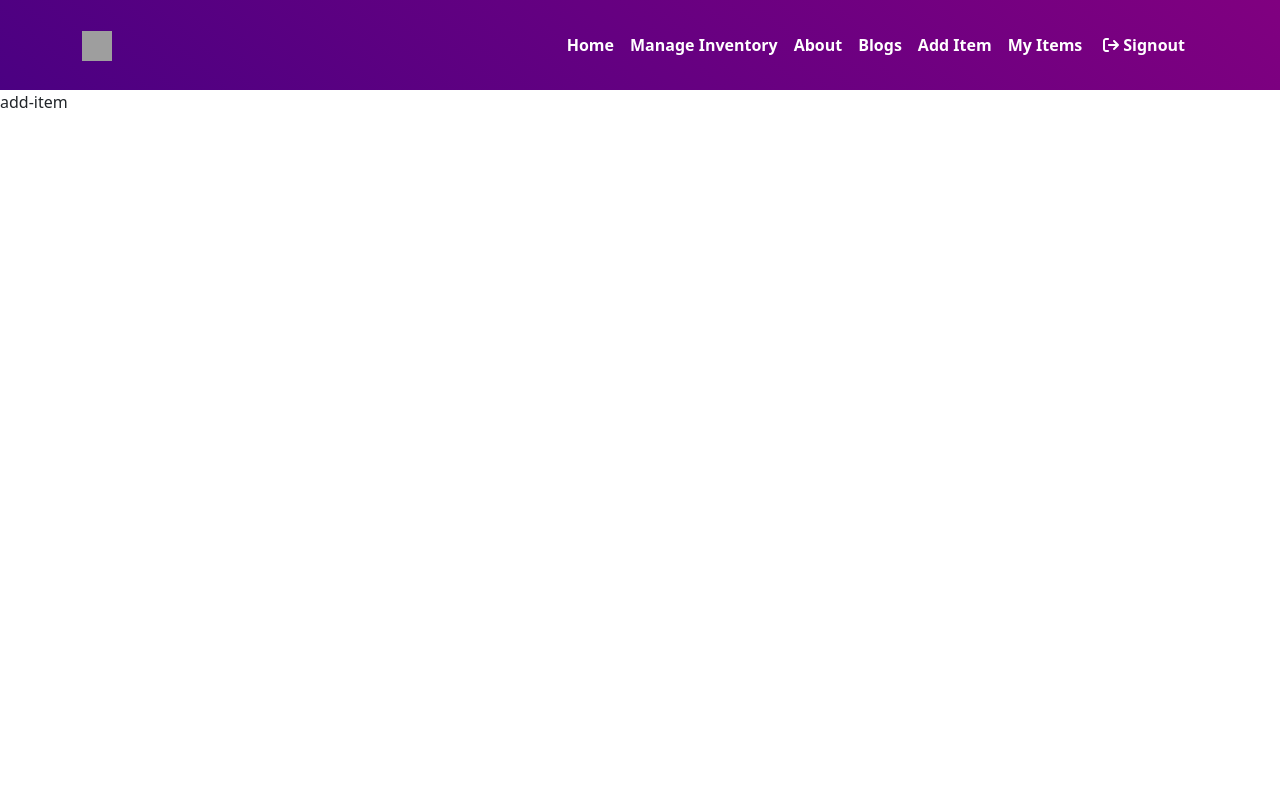
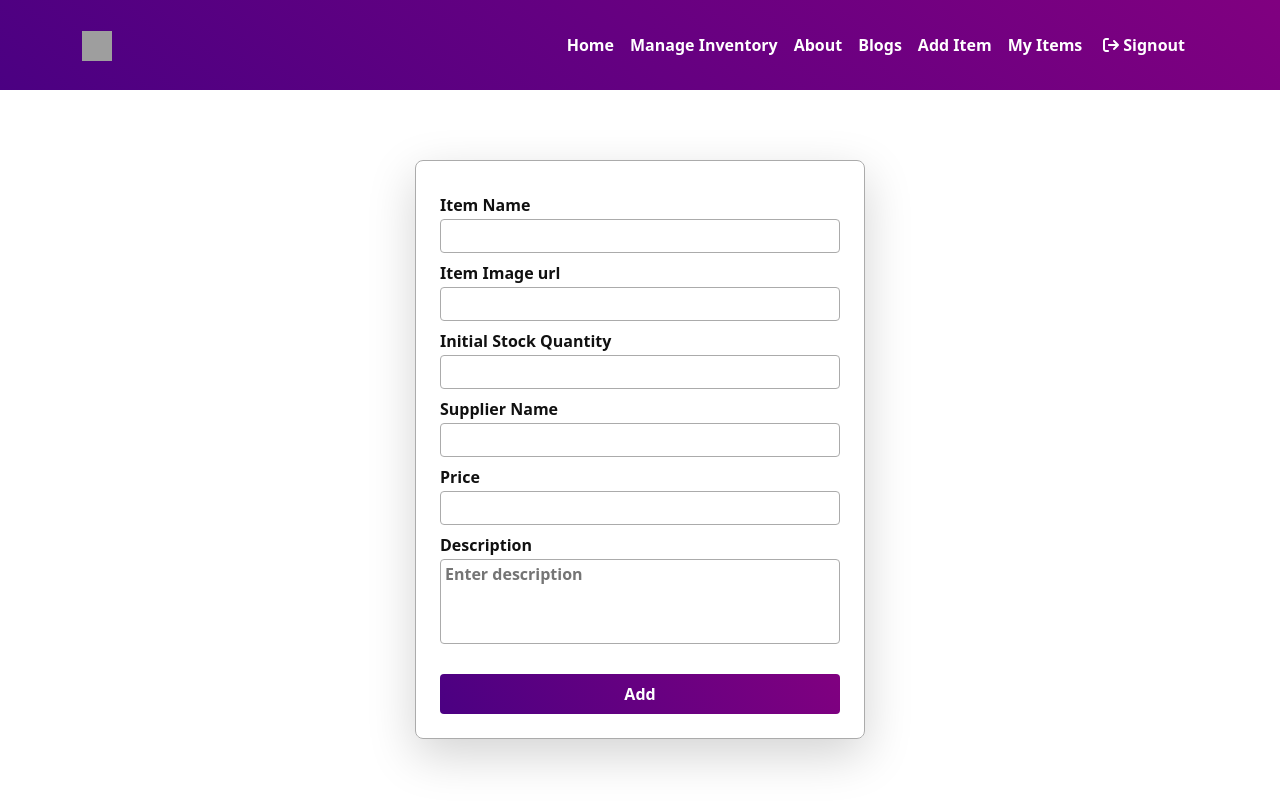
Before and after one commit to 1804011/assignment-11-client, a React (Create React App) app: page /add-item in a window 1280 px wide. Shown: the top 806 px of the page. Built offline with nearby package versions, Linux system fonts and the light colour scheme; no server answers; sample sign-in values are in the browser's storage; grey boxes are pictures that could not be loaded.

Commit message:
add item done

```diff
--- a/src/App.js
+++ b/src/App.js
@@ -5,6 +5,8 @@ import Home from "./Components/Home/Home";
 import Login from "./Components/Login/Login";
 import Signup from "./Components/Signup/Signup";
 import RequireAuth from "./Components/RequireAuth/RequireAuth";
+import ManageItem from "./Components/ManageItem/ManageItem";
+import AddItem from "./Components/AddItem/AddItem";
 
 function App() {
 	return (
@@ -18,11 +20,23 @@ function App() {
 				<Route path="register" element={<Signup />}></Route>
 				<Route
 					path="add-item"
-					element={<RequireAuth>add-item</RequireAuth>}
+					element={
+						<RequireAuth>
+							<AddItem></AddItem>
+						</RequireAuth>
+					}
 				></Route>
 				<Route
 					path="my-items"
 					element={<RequireAuth>my-items</RequireAuth>}
+				></Route>
+				<Route
+					path="inventory/:id"
+					element={
+						<RequireAuth>
+							<ManageItem></ManageItem>
+						</RequireAuth>
+					}
 				></Route>
 				<Route path="*" element={<h1>404 not found</h1>}></Route>
 			</Routes>
--- /dev/null
+++ b/src/Components/AddItem/AddItem.css
@@ -0,0 +1,45 @@
+.add-item-container {
+	height: calc(100vh - 80px);
+	display: flex;
+	justify-content: center;
+	align-items: center;
+}
+.add-item-container .add-item {
+	width: 450px;
+	border: 1px solid #ababab;
+	padding: 24px;
+	border-radius: 8px;
+	display: flex;
+	flex-direction: column;
+}
+.add-item-container .add-item .input {
+	margin-top: 8px;
+}
+.add-item-container .add-item .input label {
+	display: block;
+	margin-bottom: 2px;
+	color: #111111;
+	font-weight: 600;
+}
+.add-item-container .add-item .input input {
+	width: 100%;
+	border-radius: 4px;
+	border: 1px solid #ababab;
+	padding: 4px 6px;
+}
+.add-item-container .add-item input[type="submit"] {
+	background-image: linear-gradient(60deg, indigo, purple);
+	border: 0;
+	color: white;
+	font-weight: 600;
+}
+.add-item-container .add-item .input textarea {
+	padding-left: 4px;
+	height: 85px;
+	border-radius: 4px;
+	border: 1px solid #ababab;
+	resize: none;
+	color: #111111;
+	font-weight: 600;
+	width: 100%;
+}
--- /dev/null
+++ b/src/Components/AddItem/AddItem.js
@@ -0,0 +1,114 @@
+import React, { useRef } from "react";
+import "./AddItem.css";
+import { useAuthState } from "react-firebase-hooks/auth";
+import auth from "../../firebase.init";
+const AddItem = () => {
+	const nameRef = useRef("");
+	const priceRef = useRef("");
+	const imgRef = useRef("");
+	const supplierRef = useRef("");
+	const quantityRef = useRef("");
+	const descriptionRef = useRef("");
+	const [user] = useAuthState(auth);
+	const handleSubmit = (e) => {
+		e.preventDefault();
+		const name = nameRef.current.value;
+		const price = priceRef.current.value;
+		const img = imgRef.current.value;
+		const supplier = supplierRef.current.value;
+		const quantity = quantityRef.current.value;
+		const description = descriptionRef.current.value;
+		const data = {
+			name,
+			price,
+			img,
+			supplier,
+			quantity,
+			description,
+			email: user?.email,
+		};
+		fetch("https://radiant-fortress-71796.herokuapp.com/inventory-items", {
+			method: "POST",
+			headers: {
+				"content-type": "application/json",
+			},
+			body: JSON.stringify(data),
+		})
+			.then((res) => res.json())
+			.then((data) => {
+				if (data?.acknowledged) {
+					alert("successfully added the item");
+					nameRef.current.value =
+						priceRef.current.value =
+						descriptionRef.current.value =
+						quantityRef.current.value =
+						supplierRef.current.value =
+						imgRef.current.value =
+							"";
+				}
+			});
+	};
+	return (
+		<div className="add-item-container">
+			<div className="add-item shadow-lg">
+				<form onSubmit={handleSubmit}>
+					<div className="input">
+						<label htmlFor="name">Item Name</label>
+						<input type="text" name="name" id="name" ref={nameRef} required />
+					</div>
+					<div className="input">
+						<label htmlFor="img">Item Image url</label>
+						<input type="url" name="img" id="img" ref={imgRef} required />
+					</div>
+					<div className="input">
+						<label htmlFor="quantity">Initial Stock Quantity</label>
+						<input
+							type="number"
+							name="quantity"
+							id="quantity"
+							ref={quantityRef}
+							required
+						/>
+					</div>
+					<div className="input">
+						<label htmlFor="supplier">Supplier Name</label>
+						<input
+							type="text"
+							name="supplier"
+							id="supplier"
+							ref={supplierRef}
+							required
+						/>
+					</div>
+					<div className="input">
+						<label htmlFor="price">Price</label>
+						<input
+							type="number"
+							name="price"
+							id="price"
+							ref={priceRef}
+							required
+						/>
+					</div>
+					<div className="input">
+						<label htmlFor="description">Description</label>
+						<textarea
+							name="description"
+							id="description"
+							cols="30"
+							rows="10"
+							placeholder="Enter description"
+							ref={descriptionRef}
+							required
+						></textarea>
+					</div>
+					<div className="input">
+						<input type="submit" value="Add" className="mt-3 py-2" />
+					</div>
+				</form>
+			</div>
+		</div>
+	);
+};
+
+export default AddItem;
--- a/src/Components/Home/Home.js
+++ b/src/Components/Home/Home.js
@@ -2,7 +2,6 @@ import React from "react";
 import Banner from "../Banner/Banner";
 import Dealer from "../Dealer/Dealer";
 import Footer from "../Footer/Footer";
-import Header from "../Header/Header";
 import Inventory from "../Inventory/Inventory";
 import Question from "../Question/Question";
 
--- a/src/Components/InventoryItem/InventoryItem.js
+++ b/src/Components/InventoryItem/InventoryItem.js
@@ -1,7 +1,9 @@
 import React from "react";
+import { useNavigate } from "react-router-dom";
 import "./InventoryItem.css";
 const InventoryItem = ({ data }) => {
 	const { name, img, description, quantity, price } = data;
+	const navigate = useNavigate();
 	return (
 		<div className="inventory-item-container shadow">
 			<img src={img} alt="" />
@@ -9,7 +11,14 @@ const InventoryItem = ({ data }) => {
 			<p className="text-center">{description}</p>
 			<p className="text-center">Quantity in stocks: {quantity}</p>
 			<p className="text-center">Price: ${price}</p>
-			<button className="py-2">Manage</button>
+			<button
+				className="py-2"
+				onClick={() => {
+					navigate(`/inventory/${1}`);
+				}}
+			>
+				Manage
+			</button>
 		</div>
 	);
 };
--- /dev/null
+++ b/src/Components/ManageItem/ManageItem.js
@@ -0,0 +1,9 @@
+import React from "react";
+import { useParams } from "react-router-dom";
+import "./ManageItem.css";
+const ManageItem = (props) => {
+	const { id } = useParams();
+	return <div className="manage-item-container">manage item:{id}</div>;
+};
+
+export default ManageItem;
--- a/src/Components/Signup/Signup.js
+++ b/src/Components/Signup/Signup.js
@@ -1,4 +1,4 @@
-import React, { useRef, useState } from "react";
+import React, { useRef } from "react";
 import { Link, useNavigate } from "react-router-dom";
 import "./Signup.css";
 import {
@@ -9,10 +9,8 @@ import auth from "../../firebase.init";
 const Signup = () => {
 	const emailRef = useRef("");
 	const passwordRef = useRef("");
-	const [emailError, setEmailError] = useState("");
-	const [passwordError, setPasswordError] = useState("");
 	const navigate = useNavigate();
-	const [createUserWithEmailAndPassword, user, loading, error] =
+	const [createUserWithEmailAndPassword, user, error] =
 		useCreateUserWithEmailAndPassword(auth);
 	const [signInWithEmailAndPassword] = useSignInWithEmailAndPassword(auth);
 	const handleSubmit = (e) => {
@@ -25,13 +23,6 @@ const Signup = () => {
 		if (user) {
 			signInWithEmailAndPassword(email, password);
 			navigate("/");
-		}
-		if (error) {
-			if (error.message.includes("email")) {
-				setEmailError("email already in use");
-			} else {
-				setPasswordError("Password must be at least 6 characters long");
-			}
 		}
 	};
 
```
Also changed, not shown: src/Components/ManageItem/ManageItem.css (added).
